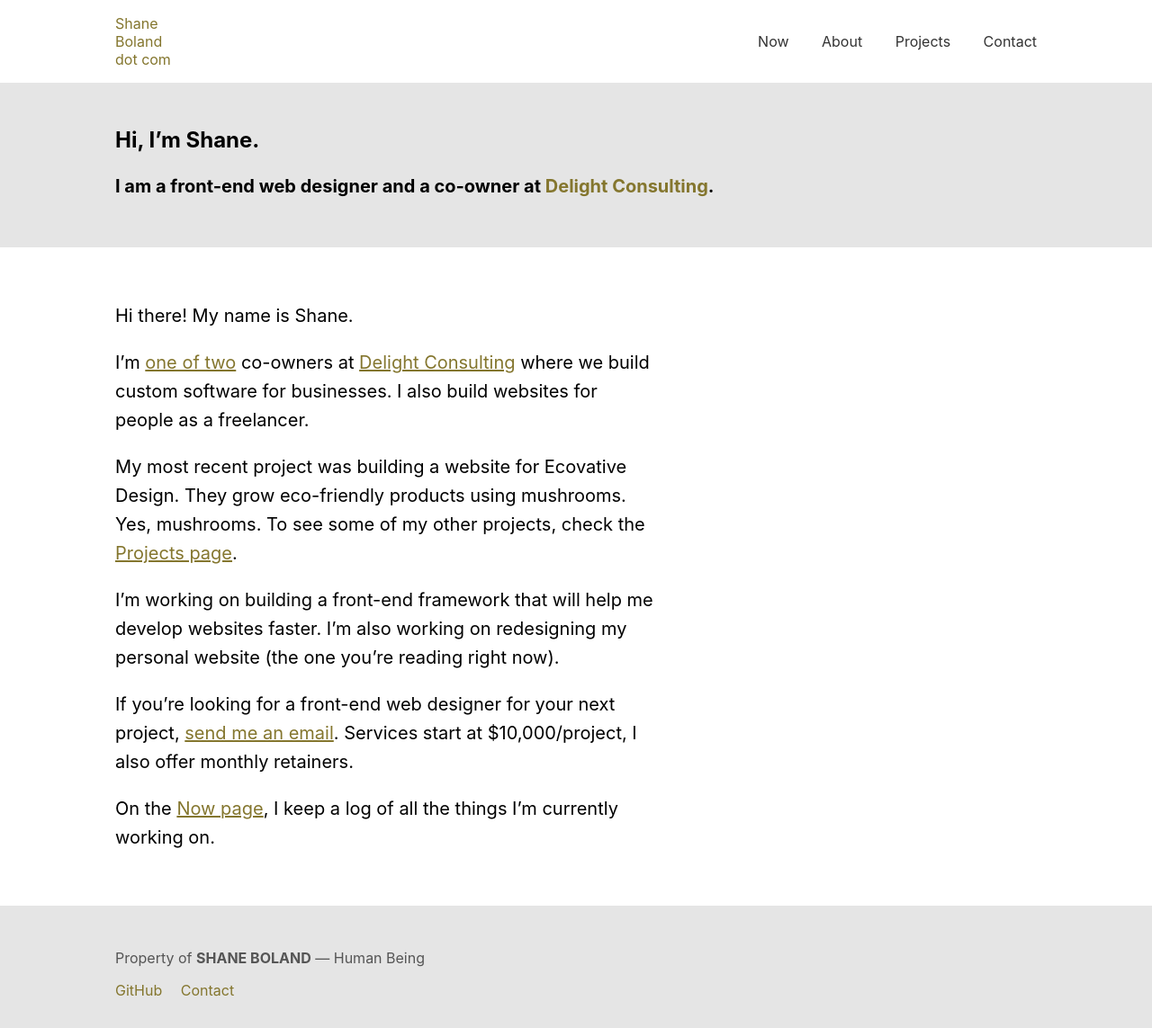
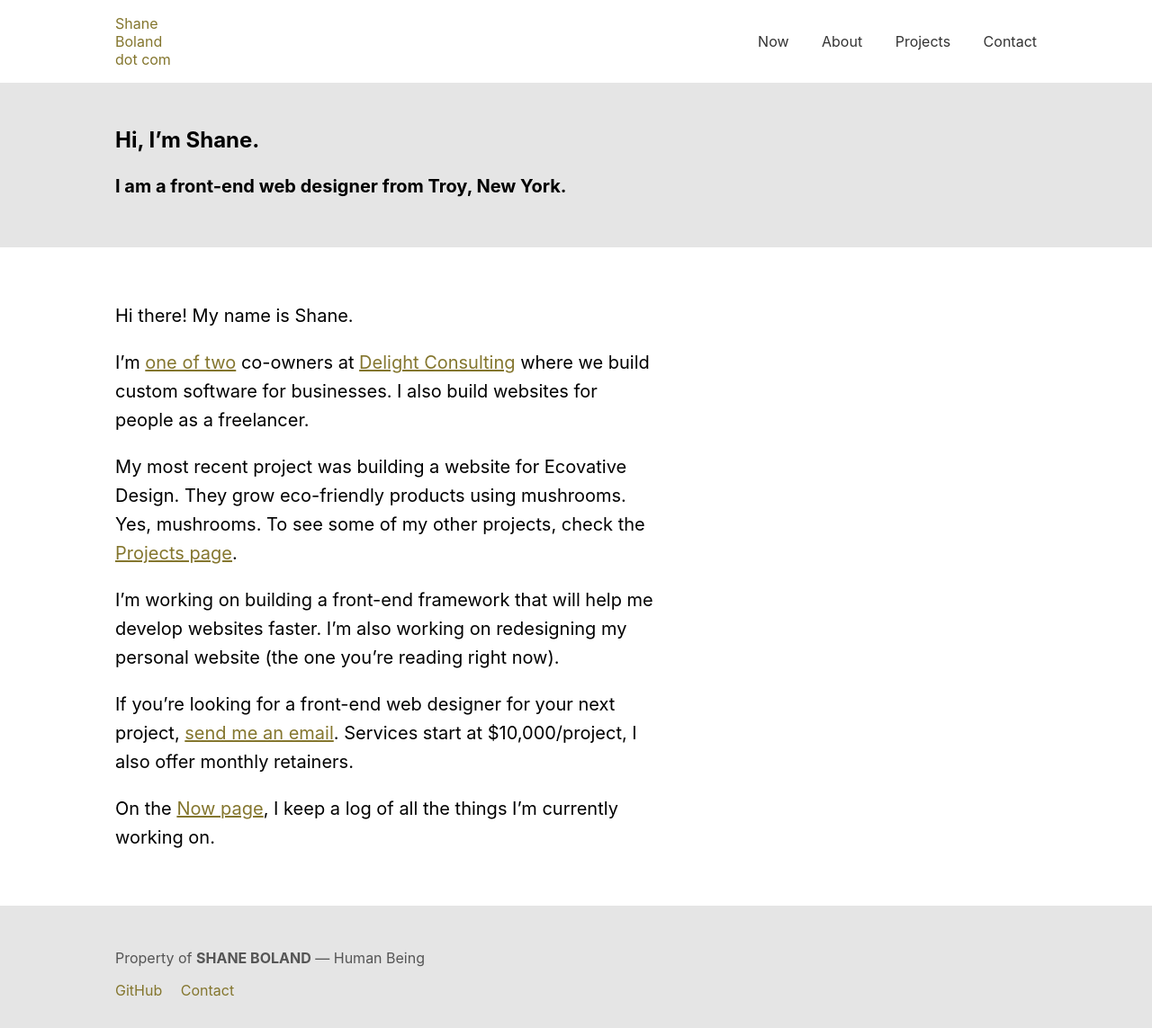
Before and after one commit to shanetheboland/portfolio, a Jekyll site: the page built from index.html, in a window 1280 px wide. Shown: the whole page at 90% size. Built offline with Jekyll 4.4.1, drawn with Linux system fonts in a browser that asks for light colours.

Commit message:
NOW: Updated now page

```diff
--- a/_includes/head.html
+++ b/_includes/head.html
@@ -3,7 +3,7 @@
   <meta http-equiv="X-UA-Compatible" content="IE=edge">
   <meta name="viewport" content="width=device-width, initial-scale=1">
 
-  <title>{% if page.title %}{{ page.title }} | {% endif %}{{ site.title }} | Front-end Designer from NY</title>
+  <title>{% if page.title %}{{ page.title }} | {% endif %}{{ site.title }} | Front-end Designer &mdash; Troy, NY</title>
 
   <meta name="description" content="{% if page.excerpt %}{{ page.excerpt | strip_html | strip_newlines | truncate: 160 }}{% else %}{{ site.description }}{% endif %}">
 
--- a/index.html
+++ b/index.html
@@ -6,7 +6,7 @@
 <section class="bg-black-10">
   <div class="ph3 ph6-ns pb4 pt4 mw9" itemscope itemtype="http://schema.org/Person">
     <h1 class="f4 f3-ns lh-title measure">Hi, I’m <span itemprop="givenName">Shane</span>.</h1>
-    <p class="f5 f4-ns b lh-copy">I am a <span itemprop="jobTitle">front-end web designer</span> and a co-owner at <a class="link gold dim" href="http://delight.consulting"><span itemprop="affiliation">Delight Consulting</span></a>.</p>
+    <p class="f5 f4-ns b lh-copy">I am a <span itemprop="jobTitle">front-end web designer</span> from Troy, New York.</p>
   </div>
 </section>
 
--- a/now.html
+++ b/now.html
@@ -21,14 +21,13 @@
     <div class="pv2 w-100 pl0 pr2-ns">
       <p class="f3 measure">Currently working as a front-end web designer at <a href="http://delight.consulting" class="dim gold link">Delight</a>. Available for freelance work. Living in Upstate New York.</p>
 
-    <!-- <div class="pv2 w-100 pl0 pr2-ns"> -->
       <p class="f5 f4-ns measure lh-copy">I am learning how to build things using React.js and Redux. I believe the best way to learn a new technology is to just shut up and build something. So I am building a simple little application called <a class="dim gold" href="https://github.com/shanetheboland/lemonade">Lemonade</a> that tracks how often I pee. Wow, I bet you didn’t see that coming.</p>
 
       <p class="f5 f4-ns measure lh-copy">At Delight, we’re working on making a <a class="dim gold" href="http://delightagency.io">ticketing system</a> to help create smoother communication between agencies and their clients. The ticketing system is being built with React and Redux. We’re also working on a project for <a href="http://www.tsladventures.net/" class="dim gold">TSL</a>, and maintaining <a href="http://www.ecovativedesign.com/" class="dim gold">Ecovative’s website</a> and ERP system.</p>
 
       <p class="f5 f4-ns measure lh-copy">In my free time, I’m working on redesigning shaneboland.com. I’m also working on building a <a href="https://github.com/delightconsulting/delight-front-end-framework" class="dim gold">front-end framework</a> that will help me design websites faster.</p>
 
-      <p class="f5 f4-ns measure lh-copy">I’m writing everyday, even if it’s only one sentence. I’m really starting to enjoy it. I didn’t think writing would be this fun. Blog posts coming soon once my writing is less terrible.</p>
+      <p class="f5 f4-ns measure lh-copy">I’m writing in my notebook everyday, even if it’s only one sentence. I’m really starting to enjoy it. Blog posts coming soon once my writing is less terrible.</p>
     </div>
   </section>
 </div>
```
Also changed, not shown: other parts of now.html (+1 -1 lines).
